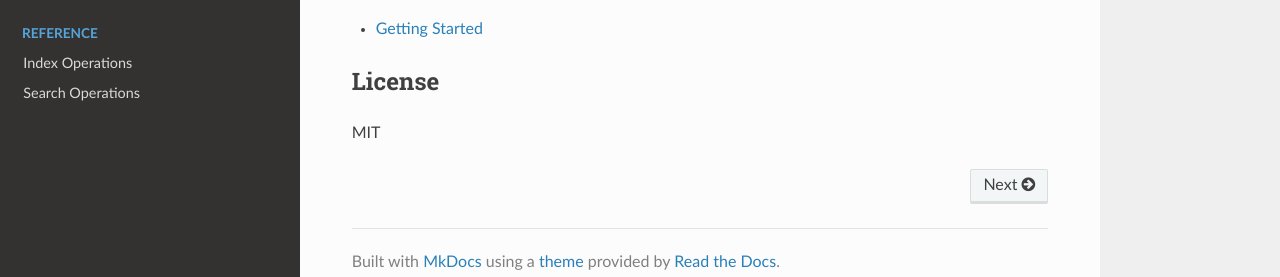
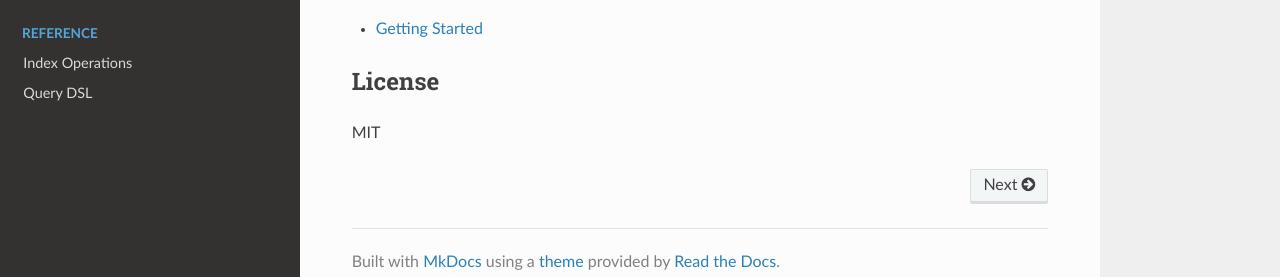
Before and after one commit to ErickTamayo/Stretchy, an MkDocs documentation site: the page built from docs/index.md, in a window 1280 px wide. Shown: the part 191-468 px from the top of the page. Built offline with MkDocs 1.6.1, drawn with Linux system fonts in a browser that asks for light colours; nearby versions of some CDN libraries; old or Windows-style settings are respelled for this version of MkDocs.

Commit message:
changed mkdocs

```diff
--- a/mkdocs.yml
+++ b/mkdocs.yml
@@ -5,4 +5,4 @@ pages:
 - ['index.md', 'Home']
 - ['getting_started.md', 'Getting Started']
 - ['reference/index_operations.md', 'Reference', 'Index Operations']
-- ['reference/search_operations.md', 'Reference', 'Search Operations']
+- ['reference/query_dsl.md', 'Reference', 'Query DSL']
```
